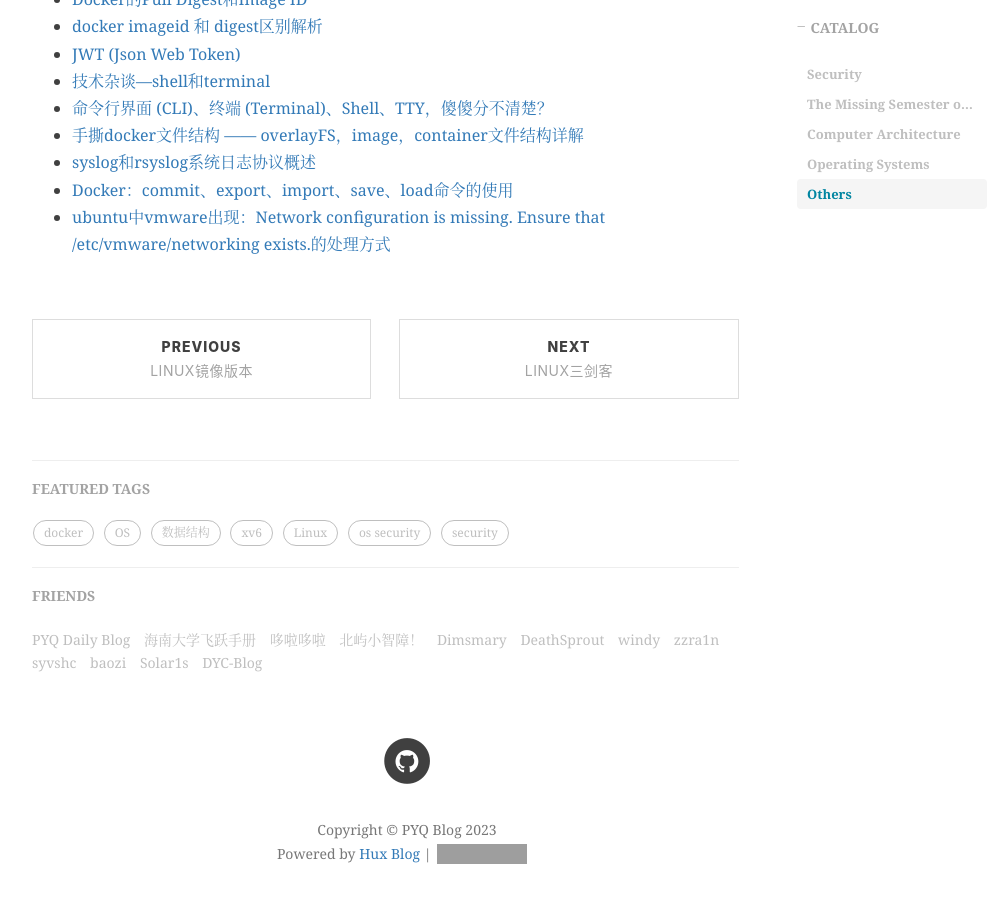
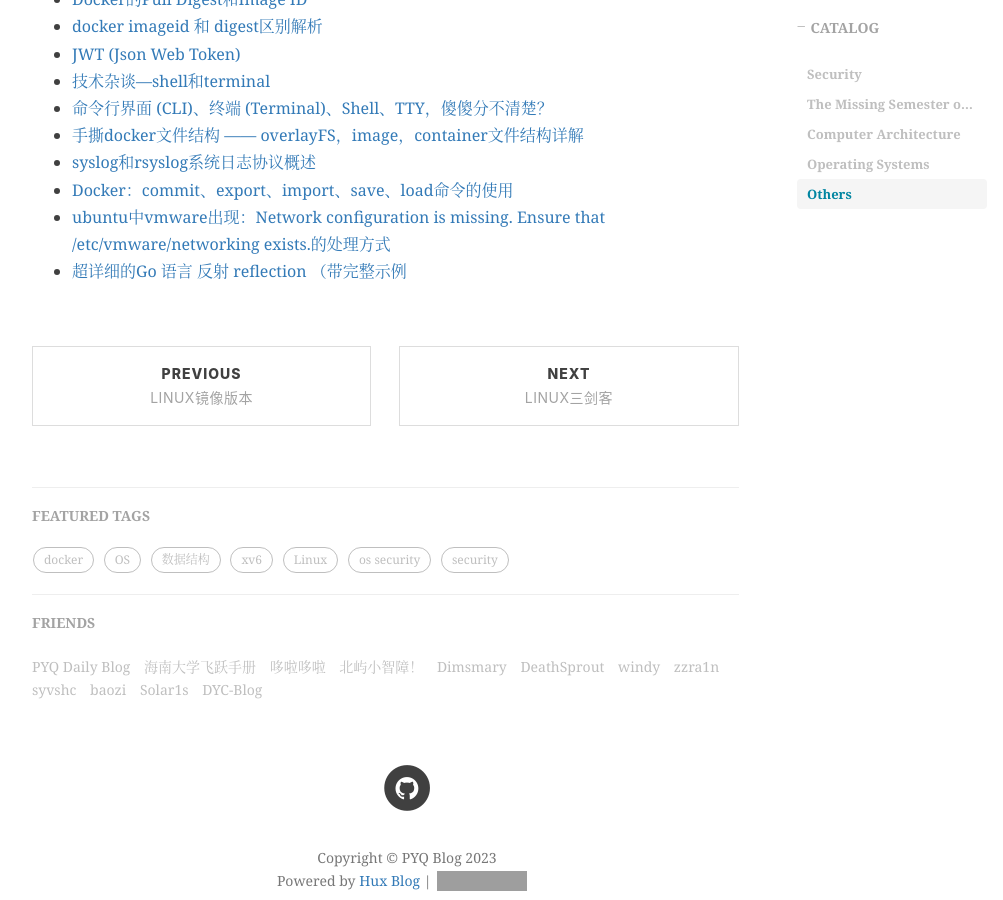
Before and after one commit to peng-yq/peng-yq.github.io, a Jekyll site: the page built from _posts/2022-10-04-good-blog-collection.md, in a window 1280 px wide and 900 px high, scrolled down 1845 px. Shown: the whole window, without its empty margins (233-1236 px from the left). Built offline with Jekyll 4.4.1, drawn with Linux system fonts in a browser that asks for light colours; nearby versions of some CDN libraries; comment, search, counter and statistics services are not loaded; grey boxes are pictures that could not be loaded.

Commit message:
docs: add blog link

```diff
--- a/_posts/2022-10-04-good-blog-collection.md
+++ b/_posts/2022-10-04-good-blog-collection.md
@@ -50,3 +50,4 @@ tags:
 - [syslog和rsyslog系统日志协议概述](https://eisenhao.cn:8443/2021/08/07/syslogProtocolAndRsyslog/)
 - [Docker：commit、export、import、save、load命令的使用](https://blog.51cto.com/u_15127688/4370361)
 - [ubuntu中vmware出现：Network configuration is missing. Ensure that /etc/vmware/networking exists.的处理方式](https://blog.csdn.net/u010629326/article/details/50621192)
+- [超详细的Go 语言 反射 reflection （带完整示例](https://www.jiyik.com/tm/xwzj/prolan_737.html)
```
